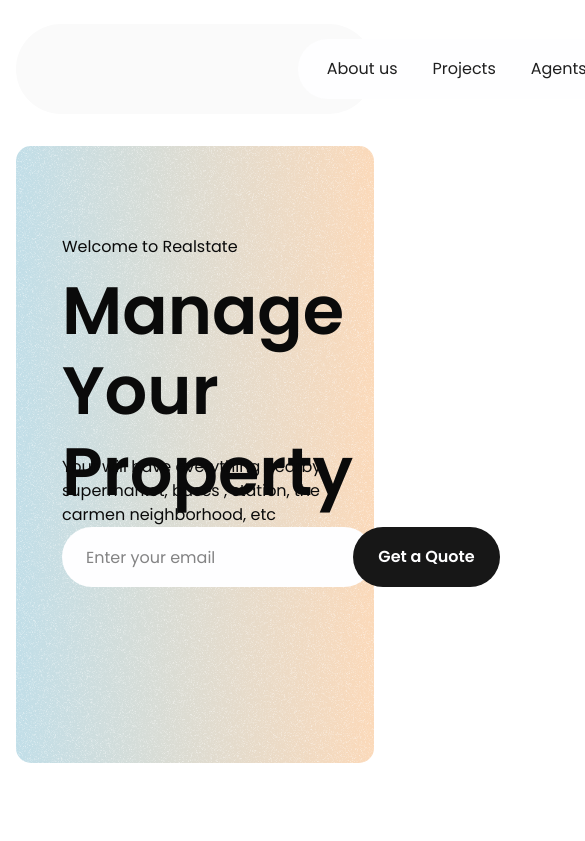
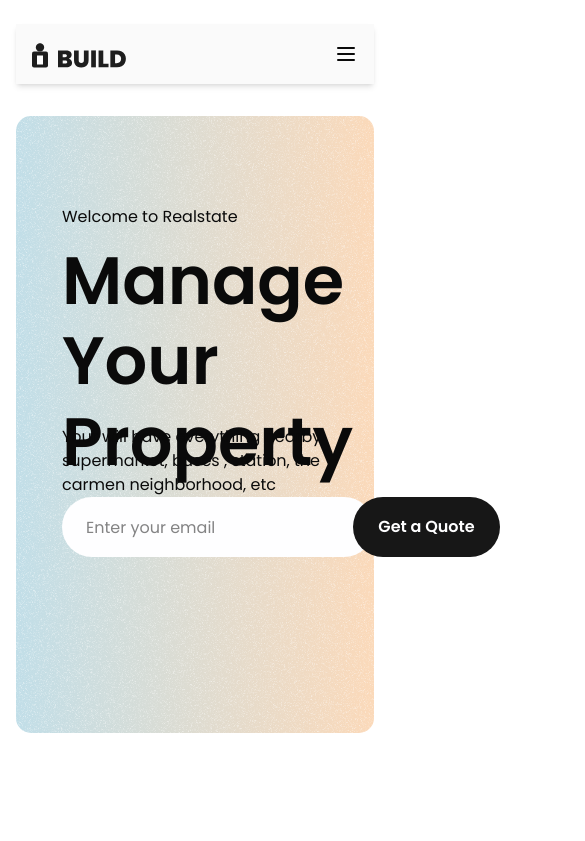
Before and after one commit to kav1nduKalhara/estate-landing-page, a Next.js app: page / in a window 390 px wide. Shown: the top 841 px of the page, 585 px wide, since content can reach past the window. Built offline with nearby package versions, Linux system fonts and the light colour scheme.

Commit message:
feat: enhance NavBar with mobile menu toggle and improved layout for better usability

```diff
--- a/components/NavBar.tsx
+++ b/components/NavBar.tsx
@@ -1,61 +1,66 @@
 import Image from "next/image";
 import Link from "next/link";
-import { Button } from "@/components/ui/button"
+import { Button } from "@/components/ui/button";
+import { useState } from "react";
+import { Menu, X } from "lucide-react";
 
 const NavBar = () => {
-    return(
-        <div className="relative flex items-center justify-center">
-            <nav className="flex items-center justify-between w-full h-[90px] rounded-[70px] bg-[#FAFAFA] ">
-                <div className="flex items-center pl-[40px]">
-                    <Image src="/Logo.svg" alt="Logo" width={94} height={28}/>
+    const [isOpen, setIsOpen] = useState(false);
+
+    return (
+        <header className="w-full bg-[#FAFAFA] shadow-md">
+            <nav className="max-w-[1440px] mx-auto flex items-center justify-between px-4 sm:px-6 md:px-12 lg:px-20 py-4 rounded-3xl">
+                {/* Logo */}
+                <div className="flex items-center">
+                    <Image src="/Logo.svg" alt="Logo" width={94} height={28} />
                 </div>
-                <div className="flex-1 flex items-center justify-center pl-[242px]">
-                    <div className="flex justify-center items-center w-[571px]  h-[60px] bg-[#FEFEFF] rounded-[40px]">
-                        <div className="flex flex-row  gap-[35px]">
-                            <Link href="#about">
-                                <span className="nav-link">
-                                    About us
-                                </span>
-                            </Link>
-                            <Link href="#project">
-                                <span className="nav-link">
-                                    Projects
-                                </span>
-                            </Link>
-                            <Link href="/">
-                                <span className="nav-link">
-                                    Agents
-                                </span>
-                            </Link>
-                            <Link href="/">
-                                <span className="nav-link">
-                                    Services
-                                </span>
-                            </Link>
-                            <Link href="/">
-                                <span className="nav-link">
-                                    Listings
-                                </span>
-                            </Link>
-                            <Link href="/">
-                                <Image src="/search.svg" alt="search" width={24} height={24}/>
-                            </Link>
-                        </div>
+
+                {/* Desktop Links */}
+                <div className="hidden md:flex flex-1 justify-center">
+                    <div className="flex items-center bg-[#FEFEFF] rounded-3xl h-14 px-6 gap-6">
+                        <Link href="#about" className="nav-link">About us</Link>
+                        <Link href="#project" className="nav-link">Projects</Link>
+                        <Link href="/" className="nav-link">Agents</Link>
+                        <Link href="/" className="nav-link">Services</Link>
+                        <Link href="/" className="nav-link">Listings</Link>
+                        <Link href="/">
+                            <Image src="/search.svg" alt="search" width={24} height={24} />
+                        </Link>
                     </div>
                 </div>
-                <div className="flex items-center justify-center pr-[24px] gap-[30px]">
-                    <Link href="/">
-                        <span className="nav-link">
-                            Other services
-                        </span>
-                    </Link>
-                    <Button className="flex items-center justify-center w-[158px] h-[60px] rounded-[40px] bg-[#FEFEFF] text-[#1F1F1F] font-normal text-[16px] leading-[120%] hover:text-[#BEBEBE]">
-                            <Link href="/">Contact us</Link>
+
+                {/* Desktop Buttons */}
+                <div className="hidden md:flex items-center gap-4">
+                    <Link href="/" className="nav-link">Other services</Link>
+                    <Button className="flex items-center justify-center w-40 h-14 rounded-3xl bg-[#FEFEFF] text-[#1F1F1F] font-normal text-base hover:text-[#BEBEBE]">
+                        <Link href="/">Contact us</Link>
                     </Button>
+                </div>
 
+                {/* Mobile Menu Button */}
+                <div className="md:hidden flex items-center">
+                    <button onClick={() => setIsOpen(!isOpen)}>
+                        {isOpen ? <X size={24} /> : <Menu size={24} />}
+                    </button>
                 </div>
             </nav>
-        </div>
-    )
-}
- export default NavBar;
+
+            {/* Mobile Menu */}
+            {isOpen && (
+                <div className="md:hidden bg-[#FEFEFF] px-4 py-4 space-y-4 shadow-lg rounded-b-3xl">
+                    <Link href="#about" className="block nav-link">About us</Link>
+                    <Link href="#project" className="block nav-link">Projects</Link>
+                    <Link href="/" className="block nav-link">Agents</Link>
+                    <Link href="/" className="block nav-link">Services</Link>
+                    <Link href="/" className="block nav-link">Listings</Link>
+                    <Link href="/" className="block nav-link">Other services</Link>
+                    <Button className="w-full h-14 rounded-3xl bg-[#FEFEFF] text-[#1F1F1F] font-normal text-base hover:text-[#BEBEBE]">
+                        <Link href="/">Contact us</Link>
+                    </Button>
+                </div>
+            )}
+        </header>
+    );
+};
+
+export default NavBar;
```
